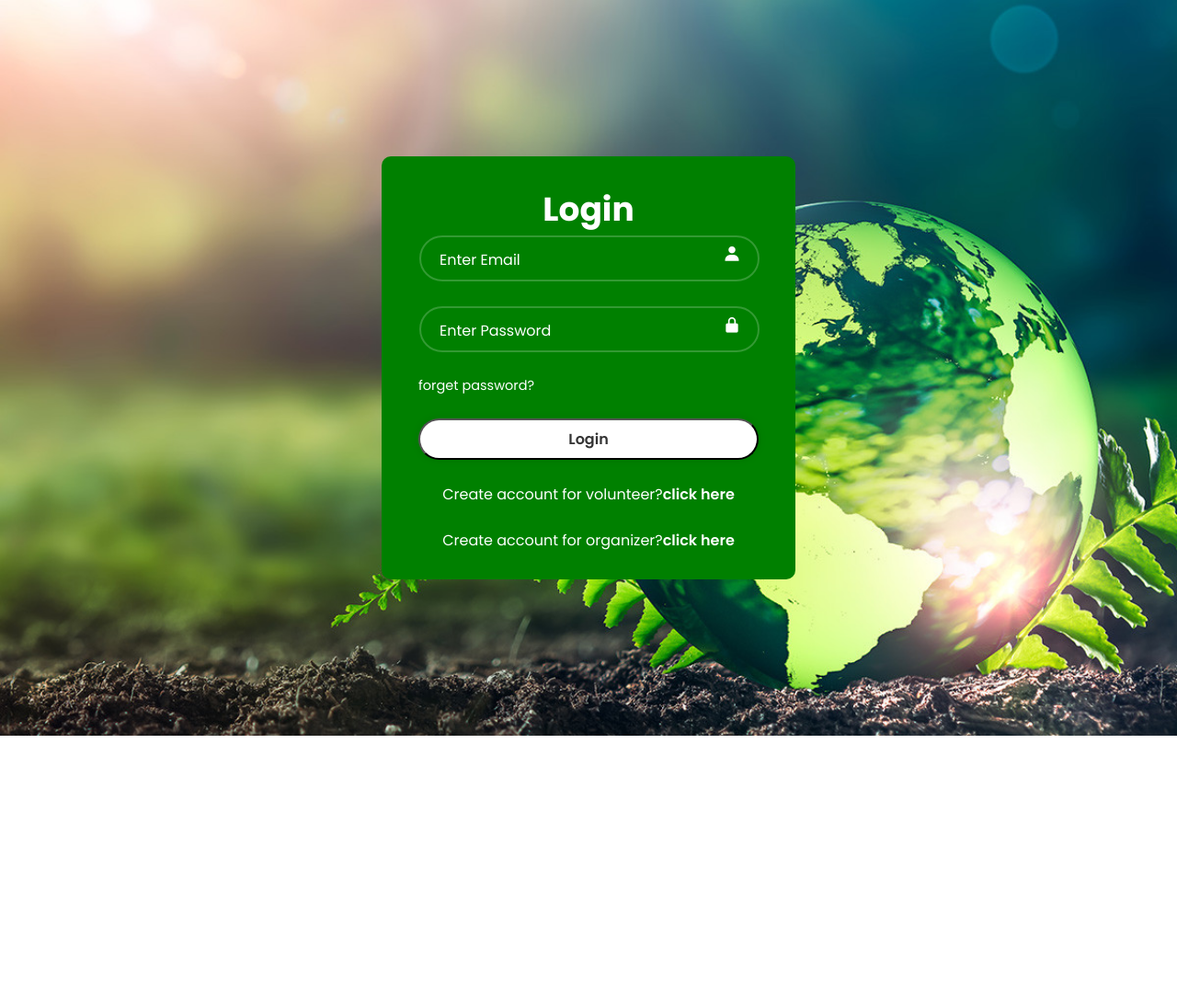
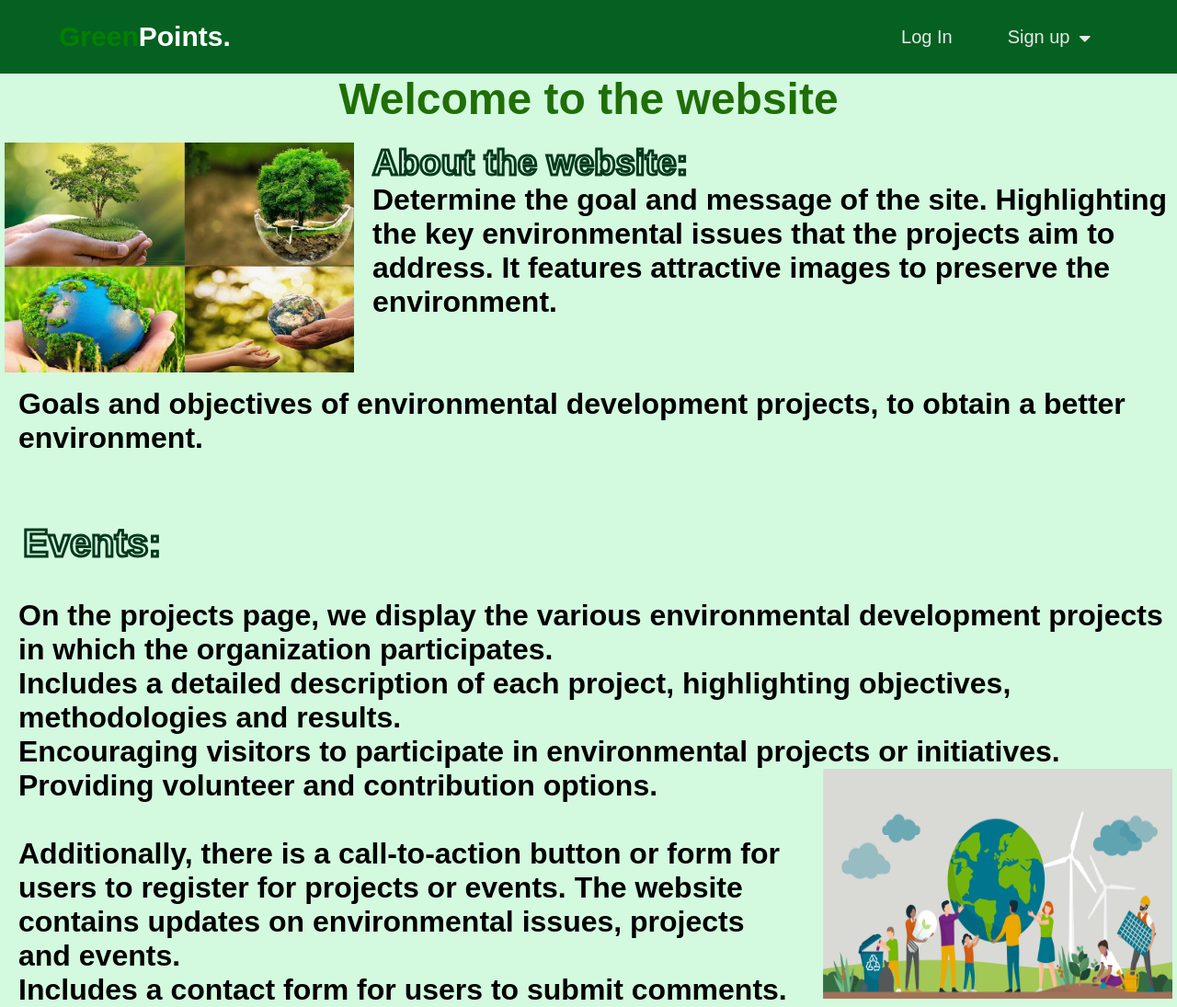
Before and after one commit to sajedrizkalla1/Green-Points, a plain HTML site: page website/index.html in a window 1280 px wide. Shown: the whole page at 92% size. Before the commit the page ends 800 px from the top, so only its background shows below. Drawn offline with nearby package versions, Linux system fonts and the light colour scheme.

Commit message:
add comment

```diff
--- a/server/server.js
+++ b/server/server.js
@@ -3,6 +3,8 @@ const app = express();
 const port = process.env.PORT || 8000;
 const { authRouter } = require("./routers/authRouter");
 const { infoLogger, errorLogger } = require("./logs/logs");
+const { commentRouter } = require("./routers/commentRouter");
+
 
 app.use((req, res, next) => {
     console.log(req.method);
@@ -24,6 +26,8 @@ app.use(corsConfig);
 
 app.use(express.json({ limit: '50mb' }));
 app.use(express.urlencoded({ extended: true, limit: '50mb' }));
+app.use('/api/comments', commentRouter);
+
 
 app.use('/api/auth', authRouter);
 
--- /dev/null
+++ b/website/css/main.css
@@ -0,0 +1,143 @@
+:root {
+    --color-primary: #0073ff;
+    --color-white: #e9e9e9;
+    --color-black: #056121;
+    --color-black-1: #1f5499;
+  }
+
+  * {
+    margin: 0;
+    padding: 0;
+    box-sizing: border-box;
+  }
+
+  body {
+    font-family: sans-serif;
+    background-color: #d3fadf;
+  }
+
+  .logo {
+    color: green;
+    font-size: 30px;
+  }
+
+  .logo span {
+    color: white;
+  }
+
+  .menu-bar {
+    background-color: var(--color-black);
+    height: 80px;
+    width: 100%;
+    display: flex;
+    justify-content: space-between;
+    align-items: center;
+    padding: 0 5%;
+    position: relative;
+  }
+
+  .menu-bar ul {
+    list-style: none;
+    display: flex;
+  }
+
+  .menu-bar ul li {
+    padding: 10px 30px;
+
+    position: relative;
+  }
+
+  .menu-bar ul li a {
+    font-size: 20px;
+    color: var(--color-white);
+    text-decoration: none;
+
+    transition: all 0.3s;
+  }
+
+  .menu-bar ul li a:hover {
+    color: var(--color-primary);
+  }
+
+  .fas {
+    float: right;
+    margin-left: 10px;
+    padding-top: 3px;
+  }
+
+  /* dropdown menu style */
+  .dropdown-menu {
+    display: none;
+  }
+
+  .menu-bar ul li:hover .dropdown-menu {
+    display: block;
+    position: absolute;
+    left: 0;
+    top: 100%;
+    background-color: var(--color-black);
+  }
+
+  .menu-bar ul li:hover .dropdown-menu ul {
+    display: block;
+    margin: 10px;
+  }
+
+  .menu-bar ul li:hover .dropdown-menu ul li {
+    width: 150px;
+    padding: 10px;
+  }
+
+  .dropdown-menu-1 {
+    display: none;
+  }
+
+  .dropdown-menu ul li:hover .dropdown-menu-1 {
+    display: block;
+    position: absolute;
+    left: 150px;
+    top: 0;
+    background-color: var(--color-black);
+  }
+  .img1{
+
+  width: 380px;
+  height: 250px;
+  float: left;
+  margin-right: 20px;
+  margin-left: 5px;
+
+  }
+  .img2{
+
+    width: 380px;
+    height: 250px;
+    float: right;
+    margin-left: 20px;
+    margin-right: 5px;
+    }
+  .title1{
+    font-size: 3rem;
+    text-align: center;
+    color:#206e08;
+    margin-bottom: 20px;
+  }
+  .p1{
+    margin-left: 20px;
+
+  }
+  footer{
+    clear: left;
+    font-size: 1.3rem;
+    color: transparent;
+    -webkit-text-stroke: 3px rgb(5, 56, 28);
+    position: relative;
+    margin-left: 25px;
+    margin-top: 35px;
+  }
+  .p3{
+    font-size: 2.4rem;
+    color: transparent;
+    -webkit-text-stroke: 3px rgb(5, 56, 28);
+    position: relative;
+  }
--- a/website/index.html
+++ b/website/index.html
@@ -1,71 +1,50 @@
 <!DOCTYPE html>
 <html lang="en">
   <head>
-    <meta charset="UTF-8">
-    <meta http-equiv="X-UA-Compatible" contect="IE=edge">
-    <meta name="viewport" content="width-device-width,initial-scale=1.0">
-    <title>Login GreenPoints Web</title>
-    <link rel="stylesheet" href="css/loginPagestyle.css">
-    <link href='https://unpkg.com/boxicons@2.1.4/css/boxicons.min.css' rel='stylesheet'>
+    <meta charset="UTF-8" />
+    <meta name="viewport" content="width=device-width, initial-scale=1.0" />
+    <link rel="stylesheet" href="https://cdnjs.cloudflare.com/ajax/libs/font-awesome/5.15.1/css/all.min.css"/>
+    <link rel="stylesheet" href="css/main.css" />
+    <title>dropdown Menu</title>
   </head>
   <body>
-    <div class="wrapper">
-      <form id="loginForm">
-        <h1>Login</h1>
-      <div class="input-box">
-        <input type="text" name="email" placeholder="Enter Email" required>
-        <i class='bx bxs-user'></i>
-      </div>
-<br>
-            <div class="input-box">
-                <input type="password" name="password" placeholder="Enter Password" required>
-                <i class='bx bxs-lock-alt'></i>
+    <div class="menu-bar">
+      <h1 class="logo">Green<span>Points.</span></h1>
+      <ul>
+        <li><a href="login.html">Log In</a></li>
+        <li><a href="#">Sign up <i class="fas fa-caret-down"></i></a>
+
+            <div class="dropdown-menu">
+                <ul>
+                  <li><a href="organizer.html">Sign up orginizer</a></li>
+                  <li><a href="volunteer.html">Sign up volunteer</a></li>
+
+                </ul>
+              </div>
+        </li>
+      </ul>
     </div>
-<br>
-      <div class="remember-forgot">
-                <br><a href="forget.html">forget password?</a>
-        </div>
-<br><button type="submit" class="btn">Login</button>
-            <div class="register-link">
-                <br>
-                <p>Create account for volunteer?<a href="volunteer.html">click here</a></p>
-                <br>
-                <p>Create account for organizer?<a href="organizer.html">click here</a></p>
-      </div>
-</form>
-    </div>
-    <script>
-      document.getElementById('loginForm').addEventListener('submit', function(event) {
-            event.preventDefault();
-            const formData = new FormData(event.target);
-            const formProps = Object.fromEntries(formData);
+    <h1 class="title1">Welcome to the website </h1>
 
-            fetch('http://localhost:8000/api/auth/login', {
-                method: 'POST',
-                headers: {
-                    'Content-Type': 'application/json',
-                },
-                body: JSON.stringify(formProps),
-            })
-            .then(response => {
-                if (response.ok) {
+    <img  class ="img1" src="images/4553450.jpg">
+      <h1 class="p3">About the website:</h1>
+      <h1 class="p1"><p> Determine the goal and message of the site.
+      Highlighting the key environmental issues that the projects aim to address.
+       It features attractive images to preserve the environment.</p>
 
-                    let data = response.json()
-                    console.log('Success:', data);
-                    // Save login response data to localStorage
-                    localStorage.setItem('userData', JSON.stringify(data));
-                    // Redirect to main.html
-                    window.location.href = 'main.html';
-                }
-                else{
-                    alert("wrong email or password")
-                }
-            })
-            .catch((error) => {
-                console.error('Error:', error);
-                // Handle errors here, e.g., show an error message to the user
-            });
-        });
-    </script>
+      <br><br><p >Goals and objectives of environmental development projects, to obtain a better environment.<p></p><br></h1>
+
+      <footer><h1 class="p2">Events:</h1></footer><br><br>
+
+    <h1 class="p1"><p>On the projects page, we display the various environmental development projects in which the organization participates.<br>
+      Includes a detailed description of each project, highlighting objectives, methodologies and results.</p>
+
+    <p>Encouraging visitors to participate in environmental projects or initiatives.<br><img class="img2" src="images/environment-1.png">
+      Providing volunteer and contribution options.</p><br>
+    <p>Additionally, there is a call-to-action button or form for users to register for projects or events.
+       The website contains updates on environmental issues, projects and events.</p>
+
+      Includes a contact form for users to submit comments.</h1>
+
   </body>
 </html>
```
Also changed, not shown: server/controllers/commentsController.js (added, +47 -0 lines), server/models/comments.js (added, +10 -0 lines), server/routers/commentRouter.js (added, +10 -0 lines), website/login.html (added, +87 -0 lines), website/main.html (deleted, +0 -20 lines), README.MD (deleted), website/images/4553450.jpg (added), website/images/environment-1.png (added), website/images/img.jpeg (deleted), website/images/loginimg.jpeg (added), website/images/projectimg3.webp (added), website/images/signupimg.jpg (added).
